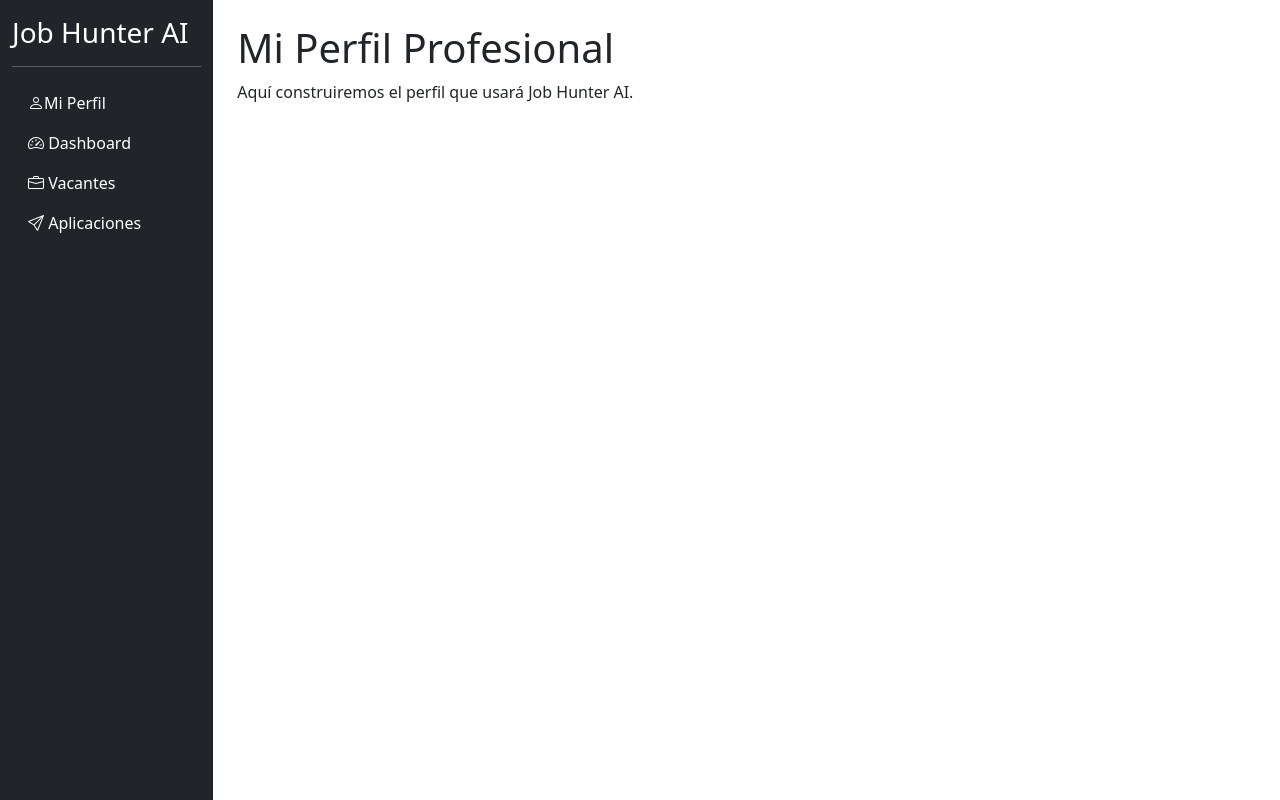
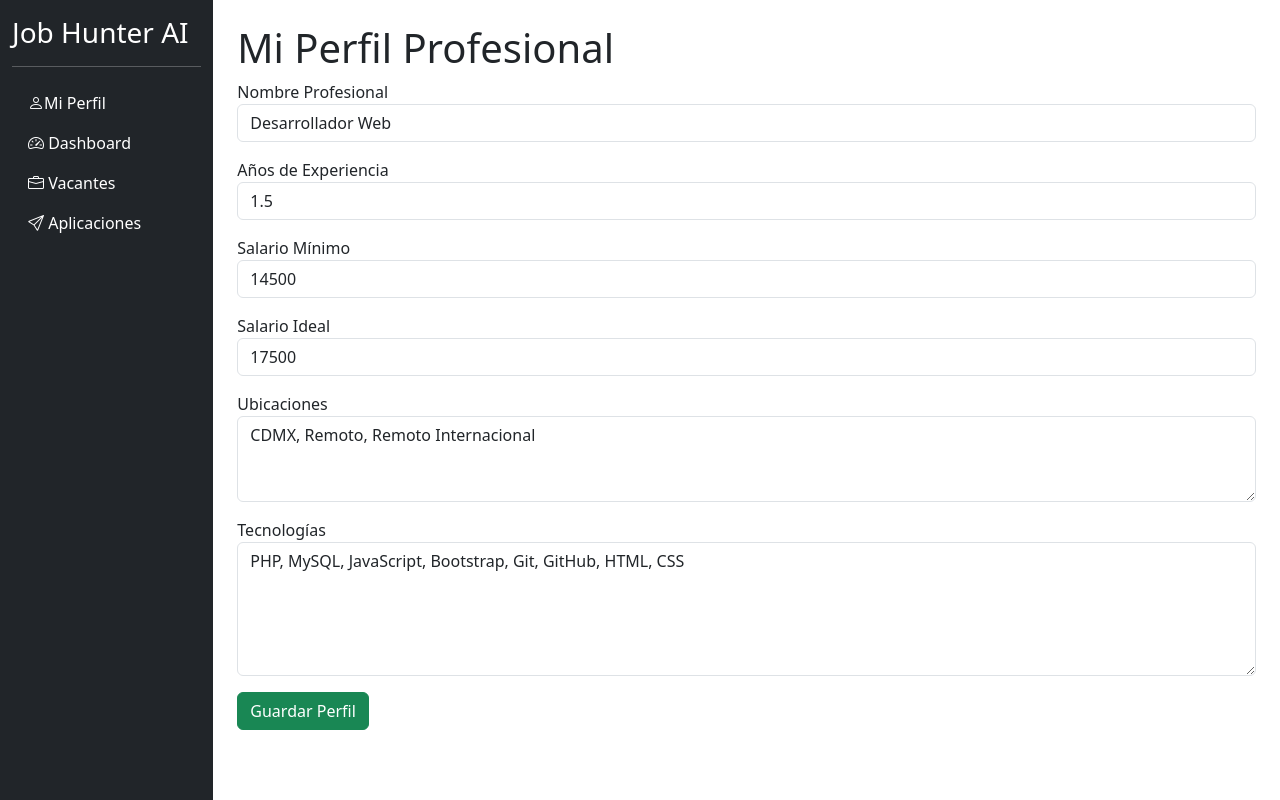
Before and after one commit to AdaraAtenea/job-hunter-ai, a PHP site: page /views/perfil.php in a window 1280 px wide. Run offline with PHP 8.4, Linux system fonts and the light colour scheme.

```diff
--- a/backend/views/perfil.php
+++ b/backend/views/perfil.php
@@ -4,7 +4,39 @@ require_once __DIR__ . '/../layouts/sidebar.php';
 ?>
 
 <h1>Mi Perfil Profesional</h1>
-    <p>Aquí construiremos el perfil que usará Job Hunter AI.</p>
+    <form method="POST" action="../controllers/PerfilController.php">
+        <div class="mb-3">
+            <label>Nombre Profesional</label>
+            <input type="text" name="nombre_profesional" class="form-control" value="Desarrollador Web">
+        </div>
+
+        <div class="mb-3">
+            <label>Años de Experiencia</label>
+            <input type="number" step="0.1" name="experiencia_anios" class="form-control" value="1.5">
+        </div>
+
+        <div class="mb-3">
+            <label>Salario Mínimo</label>
+            <input type="number" name="salario_minimo" class="form-control" value="14500">
+        </div>
+
+        <div class="mb-3">
+            <label>Salario Ideal</label>
+            <input type="number" name="salario_ideal" class="form-control" value="17500">
+        </div>
+
+        <div class="mb-3">
+            <label>Ubicaciones</label>
+            <textarea name="ubicaciones" class="form-control" rows="3">CDMX, Remoto, Remoto Internacional</textarea>
+        </div>
+
+        <div class="mb-3">
+            <label>Tecnologías</label>
+            <textarea name="tecnologias" class="form-control" rows="5">PHP, MySQL, JavaScript, Bootstrap, Git, GitHub, HTML, CSS</textarea>
+        </div>
+
+        <button type="submit" class="btn btn-success">Guardar Perfil</button>
+    </form>
 
 <?php
 require_once __DIR__ . '/../layouts/footer.php';
--- a/backend/views/vacantes.php
+++ b/backend/views/vacantes.php
@@ -38,6 +38,7 @@ require_once __DIR__ . '/../layouts/sidebar.php';
                     <th>Modalidad</th>
                     <th>Salario</th>
                     <th>Acciones</th>
+                    <th>Compatibilidad</th>
                 </tr>
             </thead>
 
@@ -51,10 +52,11 @@ require_once __DIR__ . '/../layouts/sidebar.php';
                     <td><?= $vacante['empresa'] ?></td>
                     <td><?= $vacante['ubicacion'] ?></td>
                     <td><?= $vacante['modalidad'] ?></td>
-                    <td><?= $vacante['salario'] ?></td>
+                    <td>$<?= $vacante['salario'] ?></td>
                     <td>
                         <a href="editar_vacante.php?id=<?= $vacante['id'] ?>" class="btn btn-warning btn-sm">Editar</a>
                     </td>
+                    <td><?= $vacante['compatibilidad'] ?>%</td>
                 </tr>
                 <?php endforeach; ?>
             </tbody>
--- a/database/jobhunter.sql
+++ b/database/jobhunter.sql
@@ -36,3 +36,6 @@ CREATE TABLE perfil_usuario (
     tecnologias TEXT,
     fecha_registro TIMESTAMP DEFAULT CURRENT_TIMESTAMP
 );
+
+ALTER TABLE vacantes
+ADD compatibilidad INT DEFAULT 0;
```
Also changed, not shown: backend/archivosprueba/compatibilidad.php (added, +19 -0 lines), backend/controllers/PerfilController.php (+30 -0 lines), backend/models/Vacante.php (+24 -0 lines).
